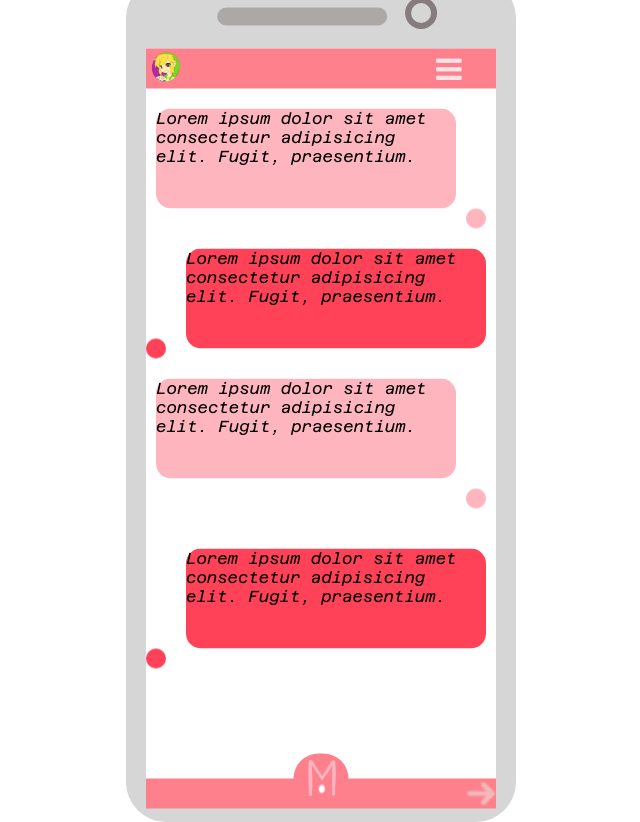
After one commit to daywon03/Projet-nuit-de-l-info, a PHP site: page /html2.html in a window 1280 px wide. The commit adds this page. Shown: the whole page, without its empty margins (319-959 px from the left). Run offline with PHP 8.4, Linux system fonts and the light colour scheme.

Commit message:
mise a jour 3

```diff
--- /dev/null
+++ b/html2.html
@@ -0,0 +1,84 @@
+<!DOCTYPE html>
+<html lang="en">
+
+<head>
+    <meta charset="UTF-8">
+    <meta http-equiv="X-UA-Compatible" content="IE=edge">
+    <meta name="viewport" content="width=device-width, initial-scale=1.0">
+    <link rel="stylesheet" href="style2.css">
+    <link rel="stylesheet" href="https://cdnjs.cloudflare.com/ajax/libs/font-awesome/4.7.0/css/font-awesome.min.css">
+    <title>Document</title>
+</head>
+
+<body >
+    <script src="app.js">
+
+    </script>
+    <div class="iphone">
+        <div class="camera"></div>
+        <div class="encoche"></div>
+        <div class="ecran">
+            <nav>
+
+                <input type="checkbox" id="checka">
+                <label for="checka" class="checkbtn">
+                    <i class="fa fa-bars" id="burger"></i>
+                </label>
+                <ul class="navul">
+
+                    <li class="navli">
+                        <h1>Main Character</h1>
+                    </li>
+                    <li class="navli"><a href="#">
+                            <h2>Nos liens</h2>
+                        </a></li>
+                    <li class="navli">
+                        <div class="btn-toggle">Mode cursed</div>
+                    </li>
+                </ul>
+                <img class="link" src="logos.png" alt="tete de alex">
+            </nav>
+            <div class="bulle-1">
+                <p> Lorem ipsum dolor sit amet consectetur adipisicing elit. Fugit, praesentium.</p>
+            </div>
+            <div class="minibull-1"></div>
+            <div class="bulle-2">
+                <p> Lorem ipsum dolor sit amet consectetur adipisicing elit. Fugit, praesentium.</p>
+            </div>
+            <div class="minibull-2"></div>
+            <div class="bulle-3">
+                <p> Lorem ipsum dolor sit amet consectetur adipisicing elit. Fugit, praesentium.</p>
+            </div>
+            <div class="minibull-3"></div>
+            <div class="bulle-4">
+                <p> Lorem ipsum dolor sit amet consectetur adipisicing elit. Fugit, praesentium.</p>
+            </div>
+            <div class="minibull-4"></div>
+            <div class="circle">
+                <img class="logo" src="logo.png" alt="le logo">
+            </div>
+            <div class="footer">
+                <a href="#" class="suivant"><img class="image"src="droite.png" alt="suivant"></a>
+            </div>
+        </div>
+    </div>
+    <!--<script>
+        const btnToggle = document.querySelector('.btn-toggle')
+        btnToggle.addEventListener('click', () => {
+
+            const body = document.body;
+            if(body.classList.contains('curse')){
+                body.classList.add('heaven')
+                body.classList.remove('curse')
+                btnToggle.innerHTML = "Mode Heaven"
+            }
+            else if(body.classList.contains('heaven')){
+                body.classList.add('curse')
+                body.classList.remove('heaven')
+                btnToggle.innerHTML = "Mode Curse"
+            }
+        })
+    </script>-->
+</body>
+
+</html>
--- a/style.css
+++ b/style.css
@@ -121,7 +121,7 @@ nav{
     display: block;
 }
 .navul{
-    background-color: rgba(255,255, 255, 0.5);
+    background-color: rgba(255,255, 255, 0.9);
     opacity: 0;
     position: fixed;
     width: 100%;
--- /dev/null
+++ b/style2.css
@@ -0,0 +1,108 @@
+@import url(style.css);
+.bulle-1{
+    z-index: -1;
+    margin-top: 20px;
+    margin-left: 10px;
+    border-radius: 15px;
+    position: absolute;
+    width: 300px;
+    height: 100px;
+    background-color: #FFB5BD;
+    animation: apparition 0.6s 0.6s ease-out forwards;
+    opacity: 0;
+}
+.minibull-1{
+    z-index: -1;
+    margin-right: 10px;
+    margin-top: 120px;
+    position: absolute;
+    right: 0;
+    background-color: #FFB5BD;
+    width: 20px;
+    height: 20px;
+    border-radius: 90px;
+    animation: apparition 0.6s 0.6s ease-out forwards;
+    opacity: 0;
+}
+.bulle-2{
+    z-index: -1;
+    margin-top: 160px;
+    margin-left: 40px;
+    border-radius: 15px;
+    position: absolute;
+    width: 300px;
+    height: 100px;
+    background-color: #FF4258;
+    animation: apparition 0.7s 0.7s ease-out forwards;
+    opacity: 0;
+}
+.minibull-2{
+    z-index: -1;
+    margin-right: 10px;
+    margin-top: 250px;
+    position: absolute;
+    left: 0;
+    background-color: #FF4258;
+    width: 20px;
+    height: 20px;
+    border-radius: 90px;
+    animation: apparition 0.7s 0.7s ease-out forwards;
+    opacity: 0;
+}
+.bulle-3{
+    z-index: -1;
+    margin-top: 290px;
+    margin-left: 10px;
+    border-radius: 15px;
+    position: absolute;
+    width: 300px;
+    height: 100px;
+    background-color: #FFB5BD;
+    animation: apparition 0.7s 0.7s ease-out forwards;
+    opacity: 0;
+}
+.minibull-3{
+    z-index: -1;
+    margin-right: 10px;
+    margin-top: 400px;
+    position: absolute;
+    right: 0;
+    background-color: #FFB5BD;
+    width: 20px;
+    height: 20px;
+    border-radius: 90px;
+    animation: apparition 0.7s 0.7s ease-out forwards;
+    opacity: 0;
+}
+.bulle-4{
+    z-index: -1;
+    margin-top: 460px;
+    margin-left: 40px;
+    border-radius: 15px;
+    position: absolute;
+    width: 300px;
+    height: 100px;
+    background-color: #FF4258;
+    animation: apparition 0.8s 0.8s ease-out forwards;
+    opacity: 0;
+}
+.minibull-4{
+
+    z-index: -1;
+    margin-right: 10px;
+    margin-top: 560px;
+    position: absolute;
+    left: 0;
+    background-color: #FF4258;
+    width: 20px;
+    height: 20px;
+    border-radius: 90px;
+    animation: apparition 0.8s 0.8s ease-out forwards;
+    opacity: 0;
+}
+@keyframes apparition {
+    100%{
+        opacity: 1;
+    }
+
+}
```
